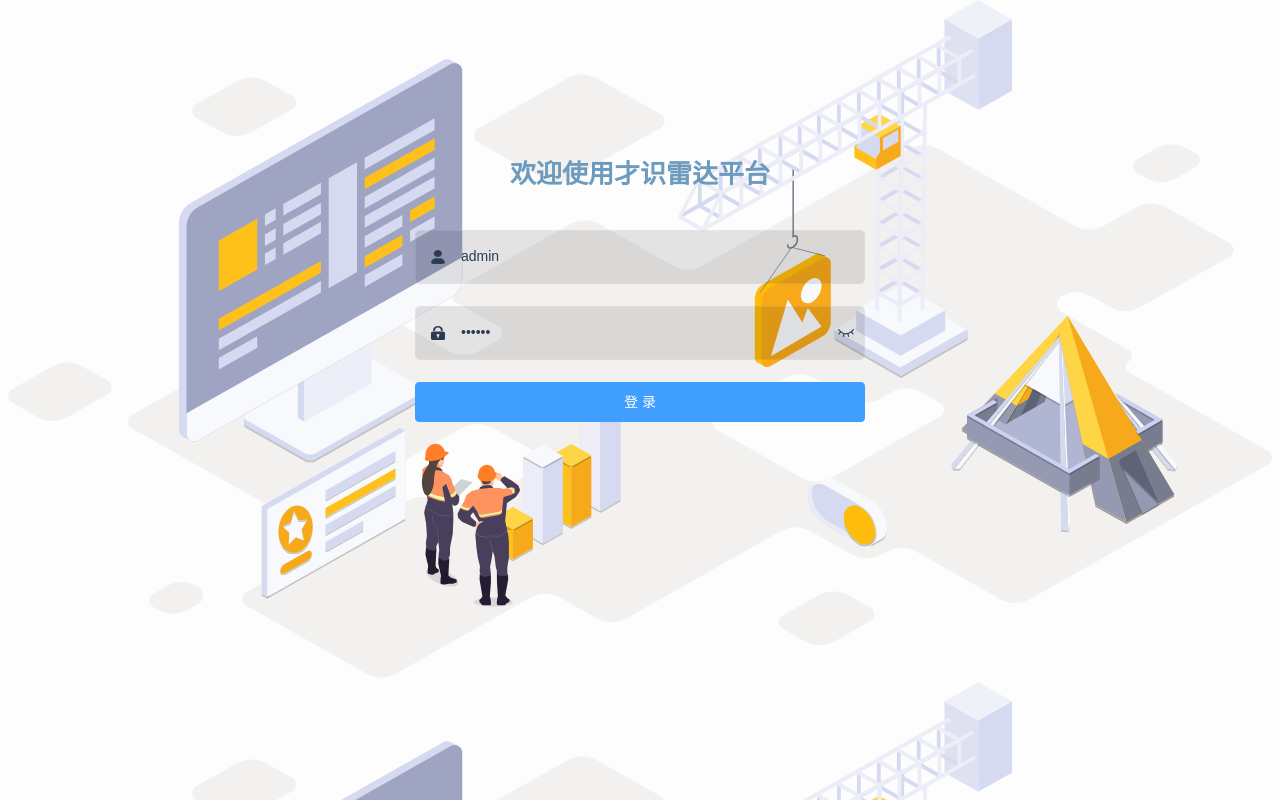
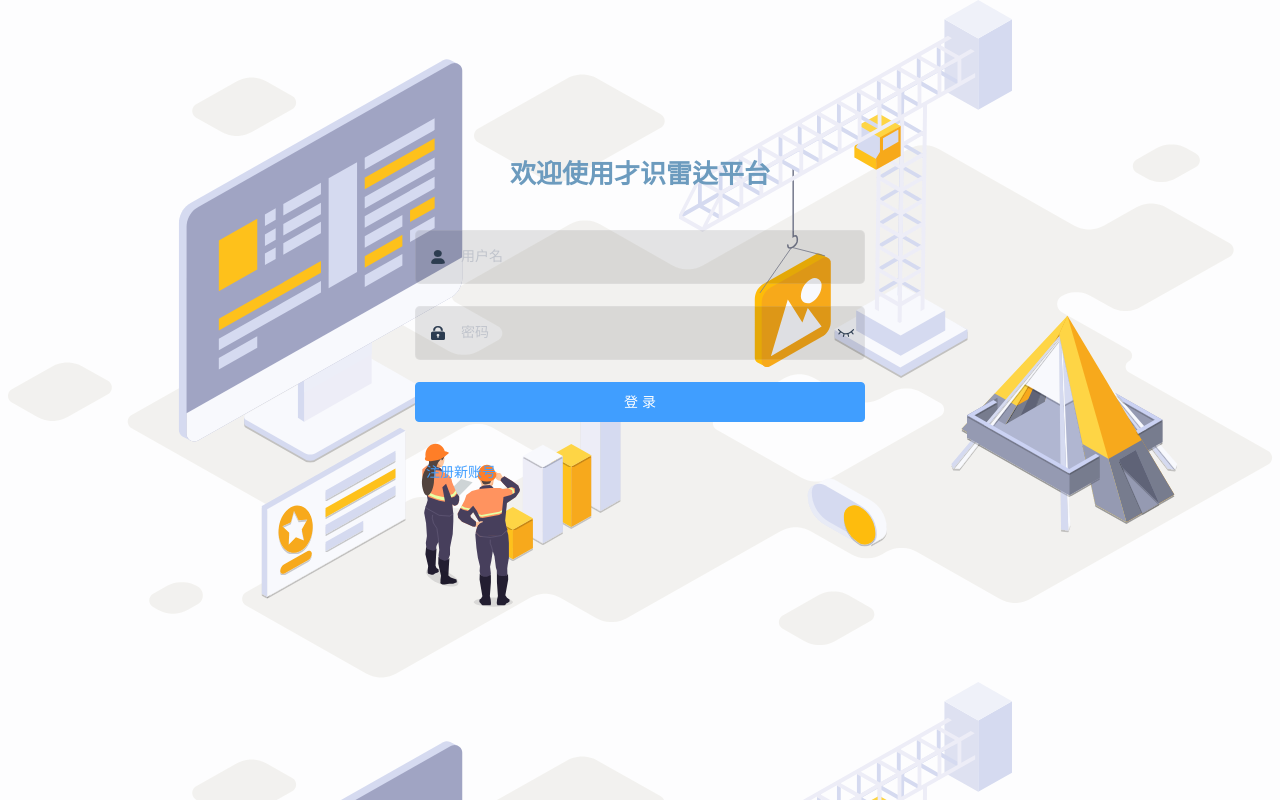
Before and after one commit to ziyi0227/FTDD2-15q, a Vue app: page /#/login in a window 1280 px wide. Built offline with nearby package versions, Linux system fonts and the light colour scheme.

Commit message:
加入注册功能（后续加入选角色）
如上

```diff
--- a/src/views/login/index.vue
+++ b/src/views/login/index.vue
@@ -1,6 +1,7 @@
 <template>
   <div class="login-container">
-    <el-form ref="loginForm" :model="loginForm" :rules="loginRules" class="login-form" auto-complete="on" label-position="left">
+    <el-form ref="activeForm" :model="activeForm" :rules="activeRules" class="login-form" auto-complete="on"
+             label-position="left">
 
       <div class="title-container">
         <h3 class="title">欢迎使用才识雷达平台</h3>
@@ -8,11 +9,11 @@
 
       <el-form-item prop="username">
         <span class="svg-container">
-          <svg-icon icon-class="user" />
+          <svg-icon icon-class="user"/>
         </span>
         <el-input
           ref="username"
-          v-model="loginForm.username"
+          v-model="activeForm.username"
           placeholder="用户名"
           name="username"
           type="text"
@@ -21,37 +22,90 @@
         />
       </el-form-item>
 
-      <el-form-item prop="password">
+<!--      登录表单  -->
+
+      <el-form-item v-if="isLoginForm" prop="password">
         <span class="svg-container">
-          <svg-icon icon-class="password" />
+          <svg-icon icon-class="password"/>
         </span>
         <el-input
           :key="passwordType"
           ref="password"
-          v-model="loginForm.password"
+          v-model="activeForm.password"
           :type="passwordType"
           placeholder="密码"
           name="password"
           tabindex="2"
           auto-complete="on"
-          @keyup.enter.native="handleLogin"
+          @keyup.enter.native="handleLoginOrRegister"
         />
         <span class="show-pwd" @click="showPwd">
-          <svg-icon :icon-class="passwordType === 'password' ? 'eye' : 'eye-open'" />
+          <svg-icon :icon-class="passwordType === 'password' ? 'eye' : 'eye-open'"/>
         </span>
       </el-form-item>
 
-      <el-button :loading="loading" type="primary" style="width:100%;margin-bottom:30px;" @click.native.prevent="handleLogin">登 录</el-button>
+      <!-- 注册 -->
+      <el-form-item v-else prop="password">
+        <span class="svg-container">
+          <svg-icon icon-class="password"/>
+        </span>
+        <el-input
+          :key="passwordType"
+          ref="password"
+          v-model="activeForm.password"
+          :type="passwordType"
+          placeholder="密码"
+          name="password"
+          tabindex="2"
+          auto-complete="on"
+          @keyup.enter.native="handleLoginOrRegister"
+        />
+      </el-form-item>
+        <div class="password-confirm-gap" v-if="!isLoginForm"></div>
+        <!-- 确认密码 -->
+        <el-form-item  v-if="!isLoginForm" prop="confirmPassword">
+          <span class="svg-container">
+            <svg-icon icon-class="password"/>
+          </span>
+          <el-input
+            v-model="activeForm.confirmPassword"
+            :type="passwordType"
+            placeholder="确认密码"
+            name="confirmPassword"
+            tabindex="3"
+            auto-complete="on"
+            @keyup.enter.native="handleLoginOrRegister"
+          />
+
+        </el-form-item>
+
+
+
+
+      <!-- 登录/注册按钮 -->
+      <el-button :loading="loading" type="primary" style="width:100%;margin-bottom:30px;"
+                 @click.native.prevent="handleLoginOrRegister">{{ activeButton }}
+      </el-button>
+
+      <!-- 切换按钮 -->
+      <el-button type="text" @click="toggleForm">
+        {{ isLoginForm ? '注册新账号' : '返回登录' }}
+      </el-button>
 
     </el-form>
   </div>
 </template>
 
 <script>
-import { validUsername } from '@/utils/validate'
+import {validUsername} from '@/utils/validate'
+import ElMessage from "autoprefixer/lib/utils";
+
+// 登录注册切换时，清空绑定模型中的数据
+
+
 
 export default {
-  name: 'Login',
+  name: 'LoginAndRegister',
   data() {
     const validateUsername = (rule, value, callback) => {
       if (!validUsername(value)) {
@@ -67,23 +121,37 @@ export default {
         callback()
       }
     }
+    const validateConfirmPassword = (rule, value, callback) => {
+      if (value !== this.activeForm.password) {
+        callback(new Error('两次输入的密码不一致'))
+      }else if(value===''){
+        callback(new Error('请再次确认密码'))
+      } else {
+        callback()
+      }
+    }
     return {
-      loginForm: {
-        username: 'admin',
-        password: '123456'
+
+      activeForm: {
+        username: '',
+        password: '',
+        confirmPassword: ''
       },
-      loginRules: {
-        username: [{ required: true, trigger: 'blur', validator: validateUsername }],
-        password: [{ required: true, trigger: 'blur', validator: validatePassword }]
+      activeRules: {
+        username: [{required: true, trigger: 'blur', validator: validateUsername}],
+        password: [{required: true, trigger: 'blur', validator: validatePassword}],
+        confirmPassword: [{ required: true, trigger: 'blur', validator: validateConfirmPassword }]
       },
       loading: false,
       passwordType: 'password',
-      redirect: undefined
+      redirect: undefined,
+      activeButton: '登 录',
+      isLoginForm: true,
     }
   },
   watch: {
     $route: {
-      handler: function(route) {
+      handler: function (route) {
         this.redirect = route.query && route.query.redirect
       },
       immediate: true
@@ -100,16 +168,35 @@ export default {
         this.$refs.password.focus()
       })
     },
-    handleLogin() {
-      this.$refs.loginForm.validate(valid => {
+    toggleForm() {
+      this.clearData();
+      this.isLoginForm = !this.isLoginForm
+      this.activeButton = this.isLoginForm ? '登 录' : '注 册'
+      this.$nextTick(() => {
+        this.$refs.username.focus()
+      })
+    },
+    clearData(){
+      this.activeForm.username=''
+      this.activeForm.password=''
+      this.activeForm.confirmPassword=''
+    },
+     handleLoginOrRegister() {
+      this.$refs.activeForm.validate(async (valid) => {
         if (valid) {
           this.loading = true
-          this.$store.dispatch('user/login', this.loginForm).then(() => {
-            this.$router.push({ path: this.redirect || '/' })
+          try {
+            if (this.isLoginForm) {
+              await this.$store.dispatch('user/login', this.activeForm)
+            } else {
+              await this.$store.dispatch('user/register', this.activeForm)
+            }
+            this.$router.push({path: this.redirect || '/'})
             this.loading = false
-          }).catch(() => {
+          } catch (err) {
+            ElMessage.error(err.message || '操作失败，请稍后重试')
             this.loading = false
-          })
+          }
         } else {
           console.log('error submit!!')
           return false
@@ -118,6 +205,9 @@ export default {
     }
   }
 }
+
+
+
 </script>
 
 <style lang="scss">
@@ -125,7 +215,7 @@ export default {
 /* Detail see https://github.com/PanJiaChen/vue-element-admin/pull/927 */
 
 $bg: #fdfdfe;
-$light_gray:#fff;
+$light_gray: #fff;
 $cursor: #fff;
 
 @supports (-webkit-mask: none) and (not (cater-color: $cursor)) {
@@ -231,5 +321,9 @@ $light_gray: #6c9bbe;
     cursor: pointer;
     user-select: none;
   }
+  .password-confirm-gap {
+    margin-top: 16px; /* 根据需要调整合适的间距大小 */
+  }
 }
+
 </style>
```
Also changed, not shown: src/icons/index.js (line endings or trailing spaces).
